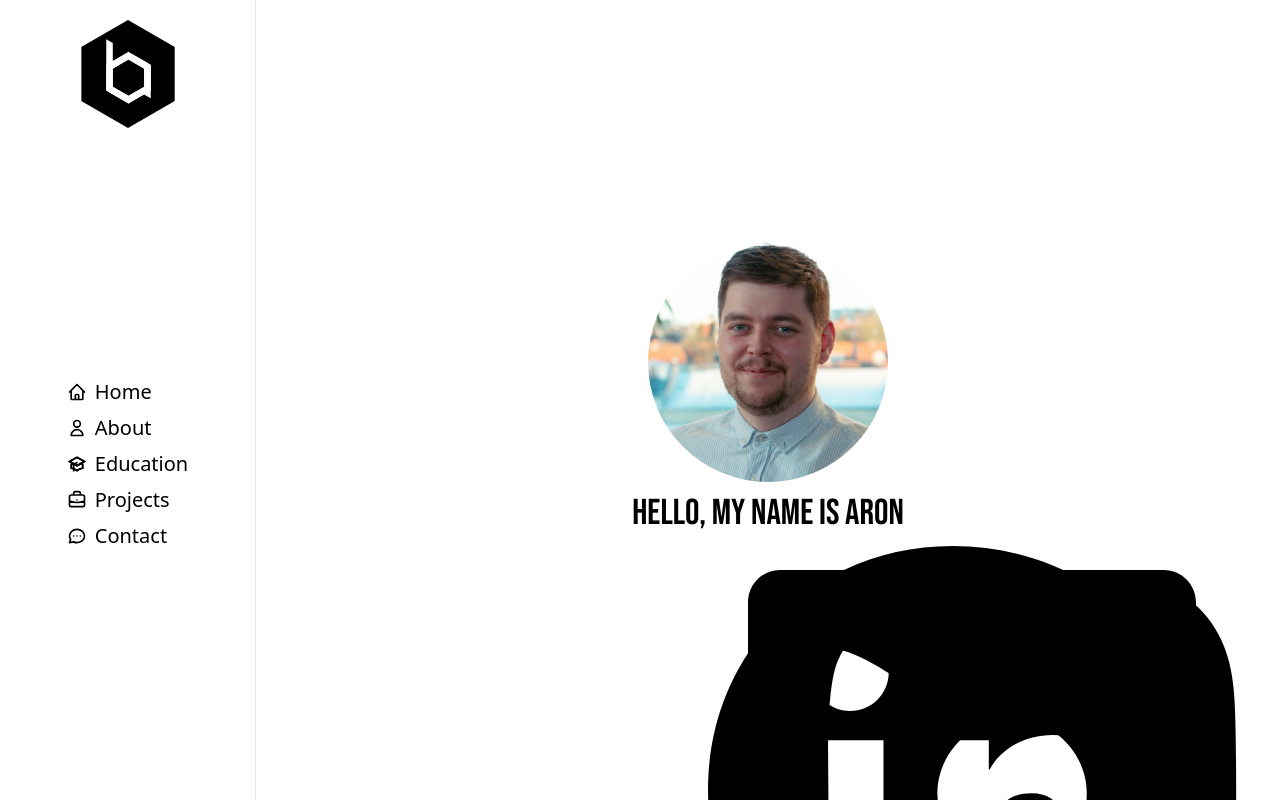
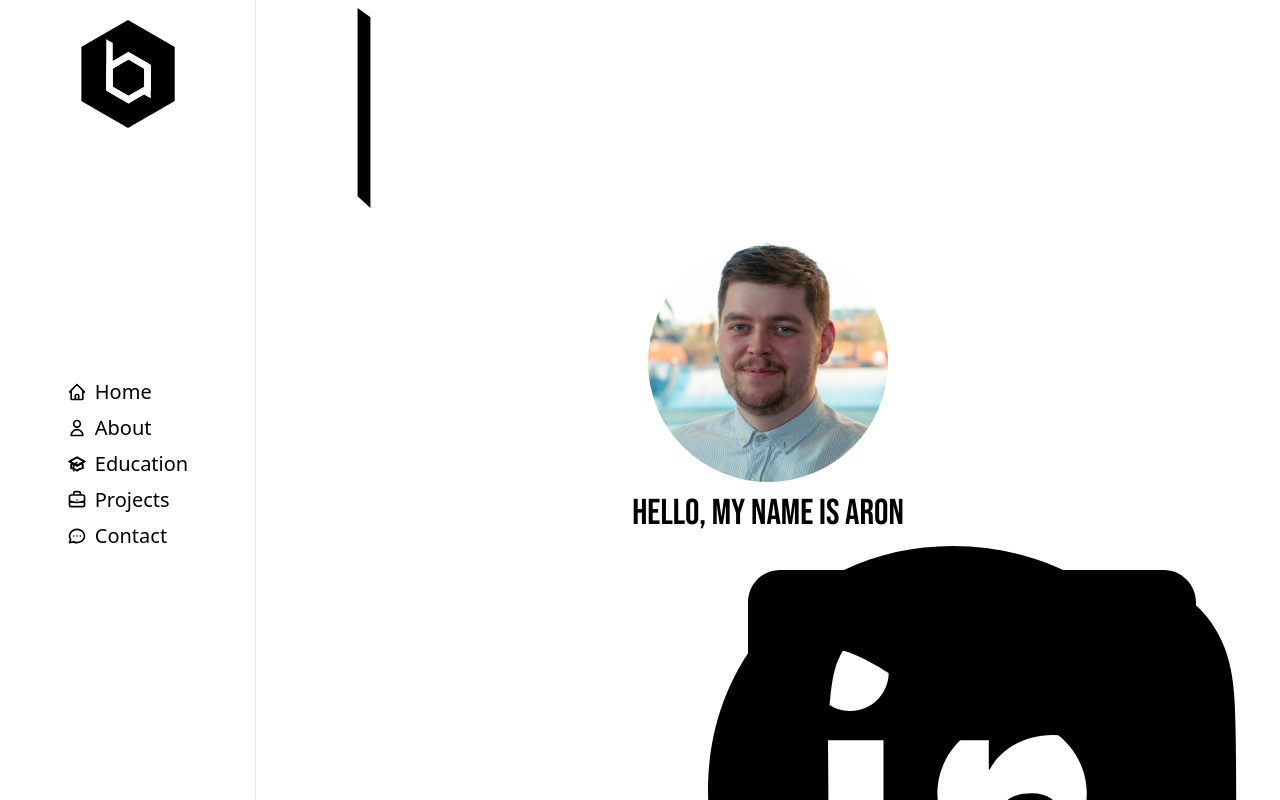
Before and after one commit to Ronbabious/dev-portfolio, a React (Vite) app: page / in a window 1280 px wide. Shown: the top 800 px of the page. Built offline with nearby package versions, Linux system fonts and the light colour scheme; what tw-elements would draw is missing.

Commit message:
Started Parallax Implenetation and Fixing Netlify Public Images

```diff
--- a/src/App.css
+++ b/src/App.css
@@ -1,7 +1,11 @@
+html::-webkit-scrollbar {
+    width: 0px;
+}
 html {
-    scroll-behavior: smooth;
+  scroll-behavior: smooth;
 }
-.home{
-  scroll-behavior: smooth;
 
+.p2 {
+fill: rgb(184, 137, 19);
+left: 20%;
 }
--- a/src/App.jsx
+++ b/src/App.jsx
@@ -4,11 +4,11 @@ import Sidebar from "./components/Sidebar";
 
 function App() {
   return (
-    <div className="h-screen overflow-y-scroll">
+    <div className="h-screen">
       <header className="bg-linen float-left fixed w-1/5 align-middle">
         <Sidebar />
       </header>
-      <main className="bg-linen float-right w-4/5 scrollbar-hide p-2">
+      <main className="bg-linen float-right w-4/5  p-2">
         <Center />
       </main>
     </div>
--- a/src/components/Home.jsx
+++ b/src/components/Home.jsx
@@ -7,6 +7,7 @@ import {
   faInstagram,
 } from "@fortawesome/free-brands-svg-icons";
 import { gitHubLink, linkedInLink, InstagramLink } from "./links";
+import headShotImgUrl from "../images/profilephoto.jpg";
 
 const stylingForIcons = "text-center";
 const iconStyling = "pr-10 h-8 w-8";
@@ -37,19 +38,27 @@ const Home = () => {
   return (
     <div
       id="home"
-      class="flex flex-col justify-center items-center gap-1  h-screen max-h-screen "
+      class="flex flex-col justify-center relative items-center gap-1  h-screen max-h-screen "
     >
       <div class="h-60 w-60 ">
-        <img src="./src/images/profilephoto.jpg" class="rounded-full"></img>
+        <img src={headShotImgUrl} class="rounded-full"></img>
       </div>
       <div class="pt-2 text-center text-4xl font-bebasN">
         <p>Hello, My Name is Aron</p>
       </div>
       <SocialLine styling={stylingForIcons} iconStyle={iconStyling} />
+      <div name="parallaxContainer" className="absolute h-full w-full">
+        <svg
+          width="200px"
+          height="200px"
+          class="test"
+          viewBox="0 0 16.79 261.43"
+          xmlns="http://www.w3.org/2000/svg"
+        >
+          <path class="cls-1" d="M16.79,261.43,0,246.08V0L16.79,12.2Z" />
+        </svg>
+      </div>
     </div>
-    /*       <p>This is where main content is</p>
-      <img className="" src="/src/images/developer.jpg" />
-      <div>Text on images</div> */
   );
 };
 
--- a/src/components/parallax.jsx
+++ b/src/components/parallax.jsx
@@ -1,17 +1,6 @@
 const parallax1 = (
-  <svg xmlns="http://www.w3.org/2000/svg" viewBox="0 0 16.79 261.43">
-    <defs>
-      <style></style>
-    </defs>
-    <g id="Layer_2" data-name="Layer 2">
-      <g id="Layer_1-2" data-name="Layer 1">
-        <polygon
-          id="Path1"
-          class="cls-1"
-          points="16.79 261.43 0 246.08 0 0 16.79 12.2 16.79 261.43"
-        />
-      </g>
-    </g>
+  <svg width="28" height="28" xmlns="http://www.w3.org/2000/svg">
+    <path class="cls-1" d="M16.79,261.43,0,246.08V0L16.79,12.2Z" />
   </svg>
 );
 
```
